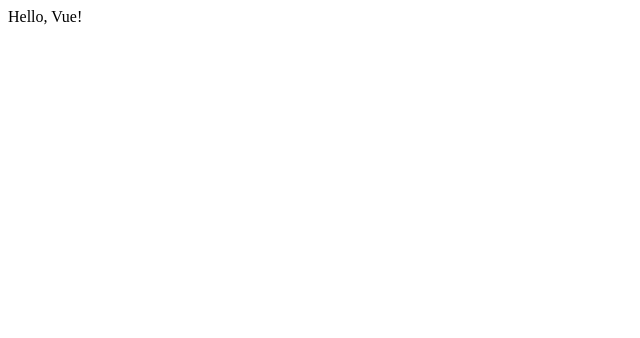
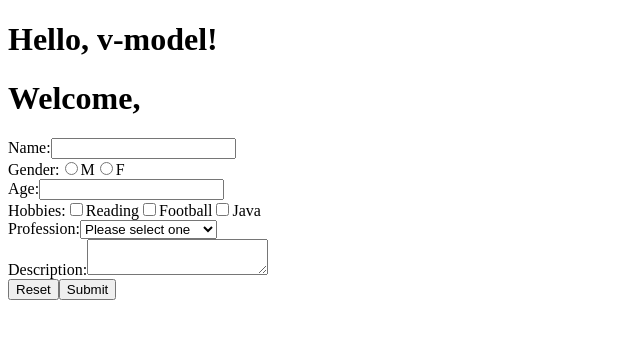
Before and after one commit to TajudeenBusari/vue-3-project, a Vue app: page / in a window 1280 px wide. Shown: the top 338 px of the page, without its empty margins (0-640 px from the left). Built offline with nearby package versions, Linux system fonts and the light colour scheme.

Commit message:
Form input bindings

```diff
--- a/src/App.vue
+++ b/src/App.vue
@@ -1,14 +1,95 @@
+<!-- v.model -->
 
 <template>
-  <div>
-Hello, Vue!
-  </div>
+  <h1>{{message}}</h1>
+  <h1>Welcome, {{ formData.name }}</h1>
+  <form action="">
+    <div>
+      <span>Name:</span>
+      <span>
+          <input type="text" v-model.lazy="formData.name"/>
+      </span>
+    </div>
+    <div>
+      <span>Gender:</span>
+      <span>
+        <input type="radio" id="male" value="M" v-model="formData.gender"/>
+        <label for="male">M</label>
+        <input type="radio" id="female" value="F" v-model="formData.gender"/>
+        <label for="female">F</label>
+      </span>
+    </div>
+    <div>
+      <span>Age:</span>
+      <span>
+        <input type="text" id="age" v-model.number="formData.age"/>
+      </span>
+    </div>
+    <div>
+      <span>Hobbies:</span>
+      <input type="checkbox" value="Reading" v-model="formData.hobbies"/>
+      <label for="Reading">Reading</label>
+      <input type="checkbox" value="football" v-model="formData.hobbies"/>
+      <label for="football">Football</label>
+      <input type="checkbox" value="java" v-model="formData.hobbies"/>
+      <label for="java">Java</label>
+    </div>
+    <div>
+      <span>Profession:</span>
+      <span>
+        <select v-model="formData.profession">
+          <option value="">Please select one</option>
+          <option value="1">Software developer</option>
+          <option value="2">Data Scientist</option>
+          <option value="3">Professor</option>
+          <option value="4">Chemist</option>
+        </select>
+      </span>
+    </div>
+    <div>
+      <span>Description:</span>
+        <textarea v-model.trim="formData.desc" @keydown.enter="submitForm"></textarea>
+    </div>
+    <div>
+      <input type="reset" @click="resetForm" />
+      <!-- prevent thw form from sumitting through form action -->
+      <input type="submit"  @click="submitForm" />
+    </div>
+  </form>
 </template>
 
 <script setup>
+import { ref } from 'vue'
+let message = ref('Hello, v-model!')
 
+let formData = ref({
+  name: '',
+  gender: '',
+  age: '',
+  hobbies: [],
+  profession: '',
+  desc: ''
+})
+
+// reset form
+function resetForm(){
+  //assign empty values to the form data
+  formData.value = {
+    name: '',
+    gender: '',
+    age: '',
+    hobbies: [],
+    profession: '',
+    desc: ''
+  }
+}
+
+ //submit form
+ function submitForm(){
+    console.log(JSON.stringify(formData.value))
+  }
 </script>
 
-<style lang="scss" scoped>
+<style scoped>
 
 </style>
```
